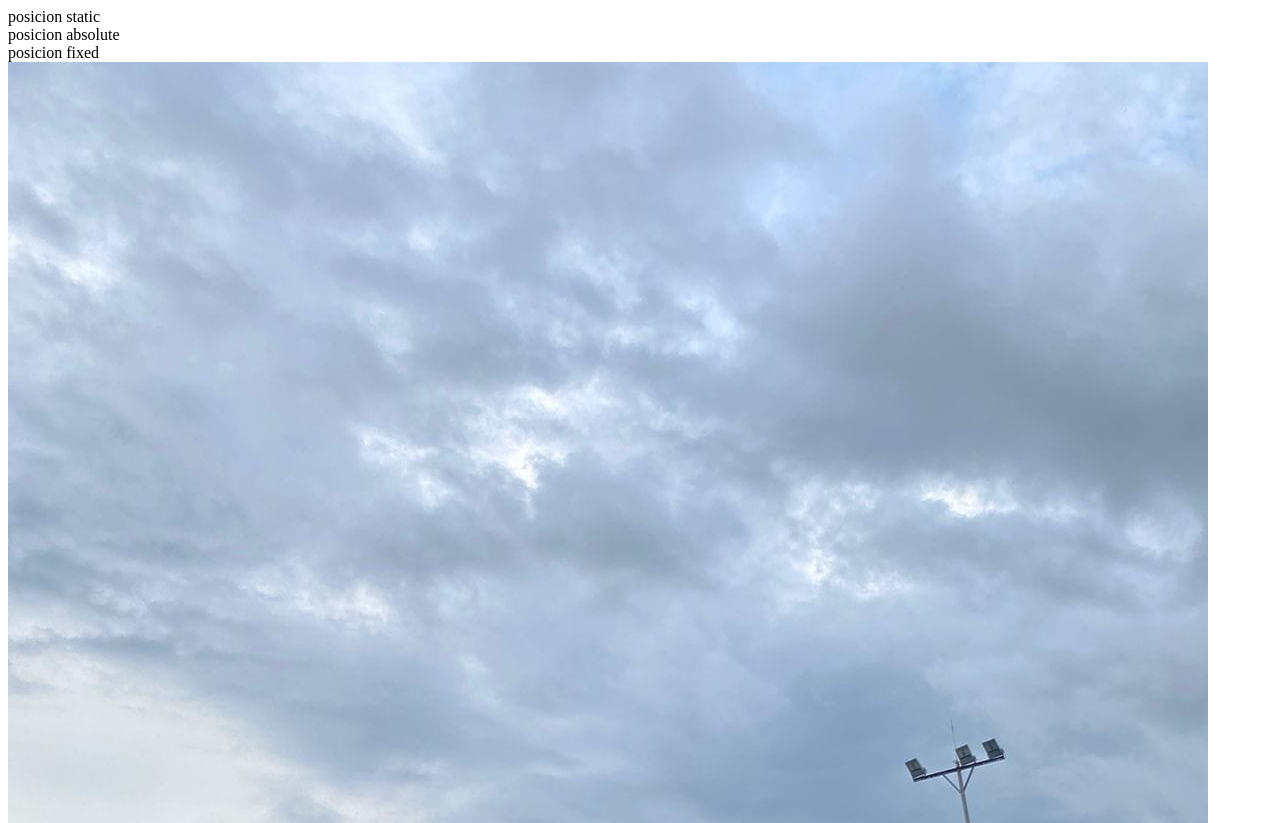
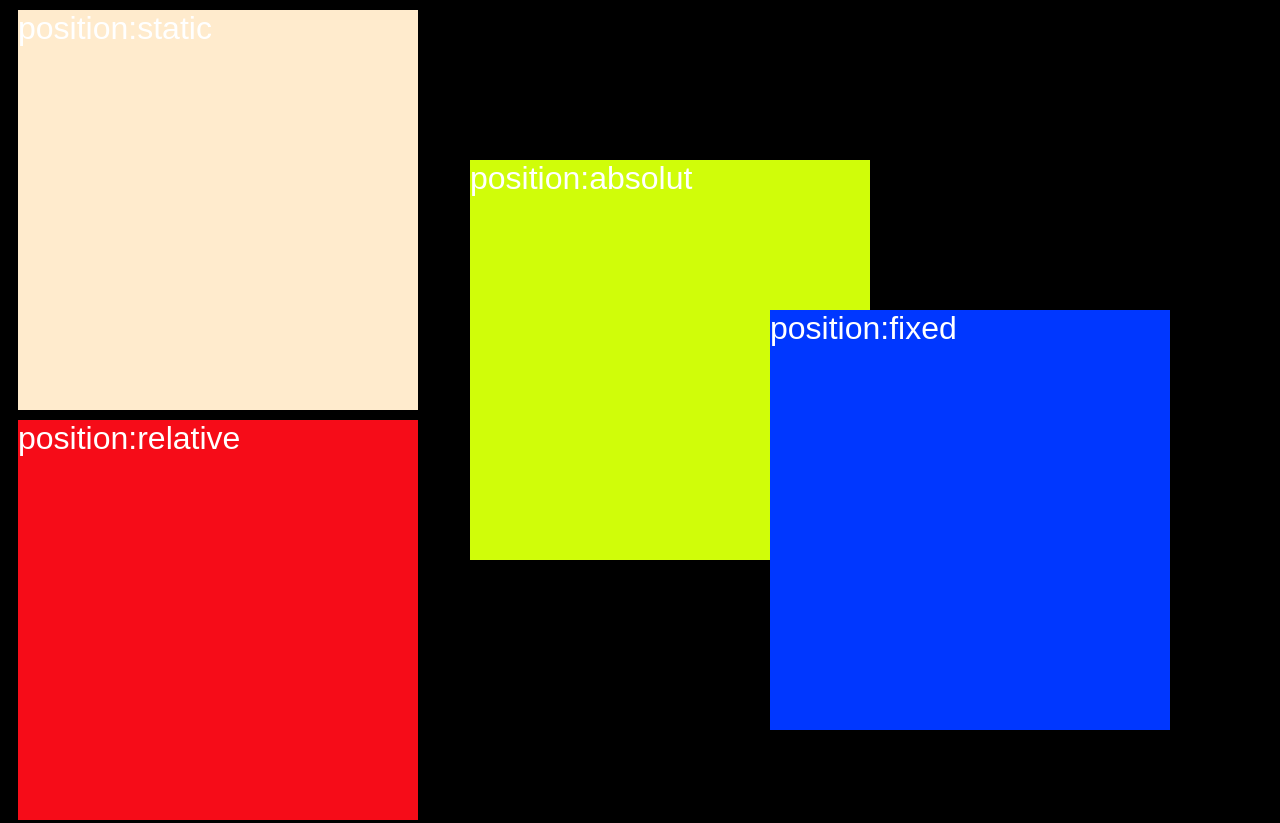
Before and after one commit to jhondepawivanegas/repositorio, a plain HTML site: page html/posicionamiento.html in a window 1280 px wide. Shown: the top 823 px of the page. Drawn offline with Linux system fonts and the light colour scheme.

Commit message:
jiiasjhdsui

```diff
--- a/assets/css/posicionamiento.css
+++ b/assets/css/posicionamiento.css
@@ -1,31 +1,61 @@
-.box-1{
+.main-box{
+    width:100%;
+    height: 2500px;
+}
+
+
+.box{
     width: 400px;
     height: 400px;
-    background-color: black;
+    background-color: rgb(108, 103, 97);
     color: white;
+
+    /*con esto se ajusta el tamaño de letra*/
     font-size: 2em;
+
+    /*con esto se pone la fuente*/
     font-family: sans-serif;
-    /*con esto se centra */
-    display: flex;
+
+    /*con esto se centra*/
     justify-content: center;
     align-items: center;
-    display: inline-block;
-   margin: 1px;
     margin-right: 100px;
+    margin: 10px;
+
+
+
+
 
 }
 
+.box-1{
+    background-color: blanchedalmond;
 
+
+}
 .box-2{
-    background-color: brown;
+    background-color: rgb(208, 253, 9);
     position: absolute;
-    bottom: -50;
-    right: -350;
+    top: 150px;
+    right: 400px;
+
 }
 
 .box-3{
-    background-color: rgb(171, 201, 18);
-    position: absolute;
-    bottom: -50;
-    right: -350;
+    background-color: rgb(0, 55, 255);
+    position: fixed; /* el cuadro mantiene fijo*/
+    top:300px;
+    right:100px;
+
+    /* este es el tamaño del cuadro*/
+    padding-bottom: 20px;
+
 }
+
+.box-4{
+    background-color: rgb(246, 12, 24);
+    position: relative;
+}
+body{
+    background-color: black;
+}
--- a/html/posicionamiento.html
+++ b/html/posicionamiento.html
@@ -4,22 +4,30 @@
     <meta charset="UTF-8">
     <meta http-equiv="X-UA-Compatible" content="IE=edge">
     <meta name="viewport" content="width=device-width, initial-scale=1.0">
-    <title>posicionamiento</title>
+    <link rel="stylesheet" href="../assets/css/posicionamiento.css ">
+    <title>Posicionamiento</title>
 </head>
 <body>
-    <div class="box-1">
-        <span>posicion static</span>
 
-    </div>
-    <div class="box-2">
+    <div class="main-box">
+        <div class="box box-1">
+            <span>position:static</span>
+        </div>
 
-        <span>posicion absolute</span>
+        <div class="box box-2">
+            <span>position:absolut</span>
         </div>
-        <div class="box-3">
-            <span>posicion fixed</span>
+
+        <div class="box box-3">
+            <span>position:fixed</span>
+        </div>
+
+        <div class="box box-4">
+            <span>position:relative</span>
+        </div>
 
     </div>
 
-    <img src="../assets/img/WhatsApp Image 2023-04-16 at 12.08.09 PM.jpeg" alt="">
+
 </body>
 </html>
```
Also changed, not shown: index.html (renamed from html/index.html).
